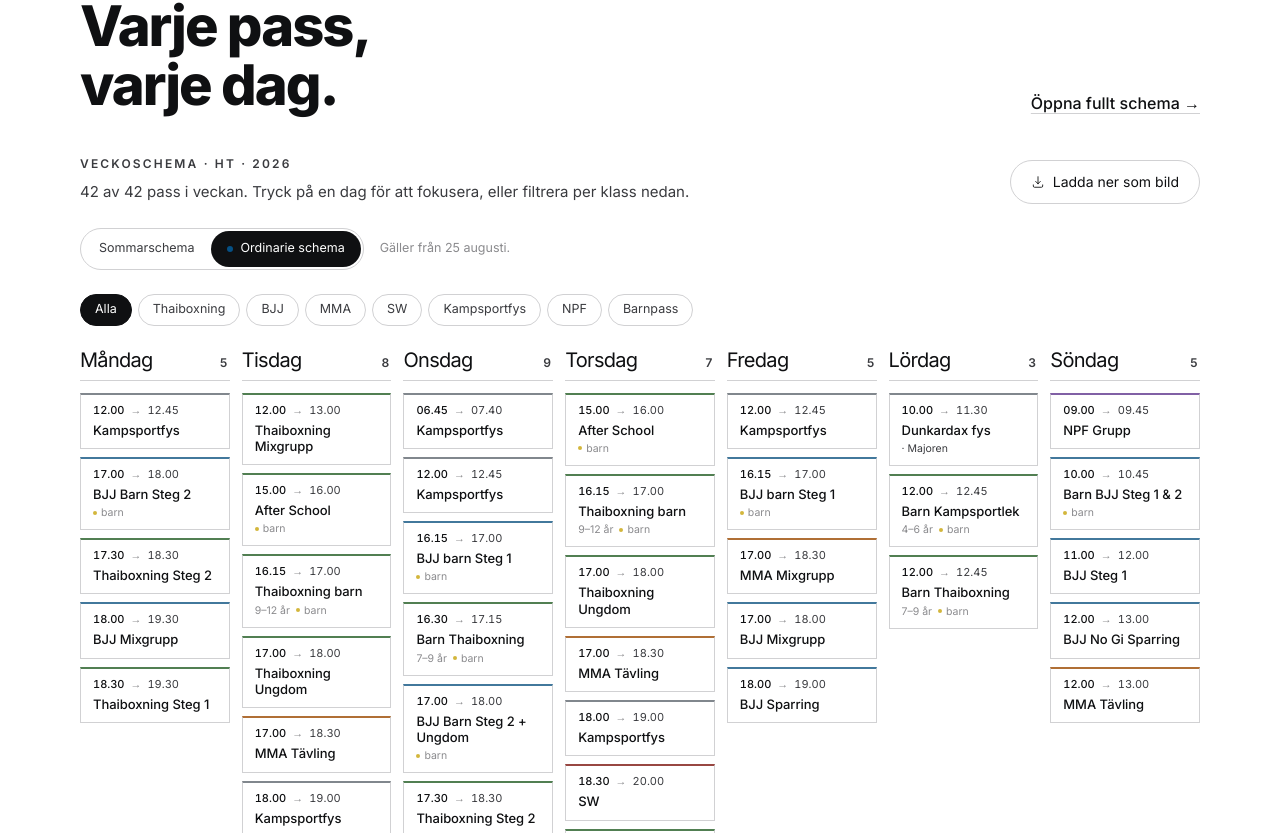
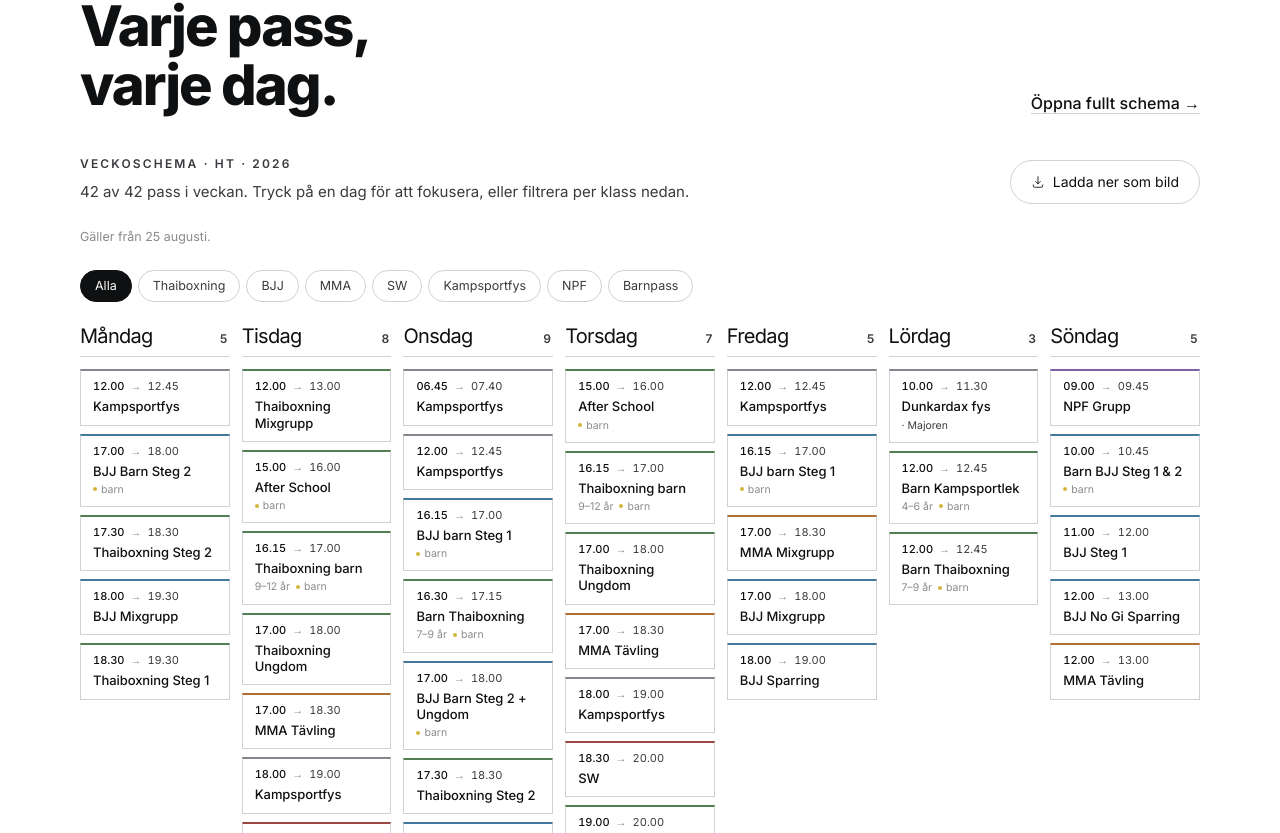
Before and after one commit to GPNaslund/kampsportstadion.se, a Next.js app: page / in a window 1280 px wide. Shown: the part 3087-3920 px from the top of the page. Built offline with nearby package versions, Linux system fonts and the light colour scheme.

Commit message:
refactor: drop summer schedule, keep single ordinarie schema (#9)

```diff
--- a/src/components/schedule/schedule-legend.tsx
+++ b/src/components/schedule/schedule-legend.tsx
@@ -16,8 +16,8 @@ interface Props {
   className?: string;
 }
 
-// Only legend what the shown term actually runs — a summer term with no kids'
-// classes shouldn't advertise a barn swatch.
+// Only legend what the schedule actually runs — no barn swatch if there are no
+// kids' classes.
 export default function ScheduleLegend({ sessions, className = '' }: Props) {
   const families = new Set(sessions.map((s) => s.family));
   const hasKids = sessions.some((s) => s.isKids);
--- a/src/components/schedule/schedule.tsx
+++ b/src/components/schedule/schedule.tsx
@@ -2,16 +2,13 @@
 
 import { useEffect, useMemo, useRef, useState } from 'react';
 import {
-  ACTIVE_TERM,
-  TERMS,
-  TERM_ORDER,
+  TERM,
   DAY_ORDER,
   DAY_LABELS,
   FAMILY_LABELS,
   ClassFamily,
   Day,
   Session,
-  TermId,
   sessionsByDay,
 } from '@/data/schedule';
 import ScheduleCard from './schedule-card';
@@ -44,7 +41,6 @@ function matchesFilter(session: Session, f: Filter) {
 }
 
 export default function Schedule() {
-  const [termId, setTermId] = useState<TermId>(ACTIVE_TERM);
   const [filter, setFilter] = useState<Filter>('all');
   const [activeDay, setActiveDay] = useState<Day>('mon');
   const [downloading, setDownloading] = useState(false);
@@ -52,8 +48,7 @@ export default function Schedule() {
   // After mount, jump to today (avoids hydration mismatch from new Date() at render)
   useEffect(() => { setActiveDay(todayAsDay()); }, []);
 
-  const term = TERMS[termId];
-  const isInEffect = termId === ACTIVE_TERM;
+  const term = TERM;
 
   const byDay = useMemo(() => sessionsByDay(term.sessions), [term]);
   const filters = useMemo(() => filtersFor(term.sessions), [term]);
@@ -73,12 +68,6 @@ export default function Schedule() {
 
   const totalCount = term.sessions.length;
   const visibleCount = term.sessions.filter((s) => matchesFilter(s, filter)).length;
-
-  function switchTerm(next: TermId) {
-    setTermId(next);
-    // The other term may not run this class at all — don't leave an empty view behind.
-    if (!filtersFor(TERMS[next].sessions).some((f) => f.value === filter)) setFilter('all');
-  }
 
   async function handleDownload() {
     if (!printableRef.current) return;
@@ -132,36 +121,7 @@ export default function Schedule() {
         </div>
       </div>
 
-      {/* Term switcher */}
-      <div className="flex flex-wrap items-center gap-x-4 gap-y-3 mb-6">
-        <div className="inline-flex items-center p-0.5 rounded-full border border-graphite-300" role="tablist" aria-label="Välj schema">
-          {TERM_ORDER.map((id) => {
-            const selected = id === termId;
-            return (
-              <button
-                key={id}
-                type="button"
-                role="tab"
-                aria-selected={selected}
-                onClick={() => switchTerm(id)}
-                className={`inline-flex items-center gap-2 h-9 px-4 rounded-full text-[12.5px] transition-colors ${
-                  selected ? 'bg-ink text-paper' : 'text-ink-soft hover:text-ink'
-                }`}
-              >
-                {id === ACTIVE_TERM && (
-                  <span className="w-[6px] h-[6px] rounded-full bg-accent shrink-0" aria-hidden="true" />
-                )}
-                <span>{TERMS[id].label}</span>
-              </button>
-            );
-          })}
-        </div>
-        <p className="text-[12.5px] text-graphite-500">
-          {isInEffect
-            ? `Gäller ${term.period}.`
-            : `Visas som förhandsvisning — gäller ${term.period}.`}
-        </p>
-      </div>
+      <p className="text-[12.5px] text-graphite-500 mb-6">Gäller {term.period}.</p>
 
       {/* Filter chips */}
       <div className="flex flex-wrap gap-1.5 mb-6">
@@ -183,26 +143,6 @@ export default function Schedule() {
           );
         })}
       </div>
-
-      {/* Inactive-term band */}
-      {!isInEffect && (
-        <div className="mb-6 bg-ink-deep text-paper px-5 py-3.5 flex flex-col w-625:flex-row w-625:items-center gap-2 w-625:gap-4">
-          <p className="text-[13px] leading-snug text-paper/70">
-            <span className="font-semibold uppercase tracking-[0.14em] text-[11px] text-paper mr-2">
-              Ej aktivt
-            </span>
-            {term.inactiveNote}
-          </p>
-          <button
-            type="button"
-            onClick={() => switchTerm(ACTIVE_TERM)}
-            className="group inline-flex items-center justify-center gap-2 h-9 px-4 text-[12.5px] font-medium rounded-full bg-paper text-ink hover:bg-accent hover:text-paper transition-colors w-625:ml-auto shrink-0"
-          >
-            Visa {TERMS[ACTIVE_TERM].label.toLowerCase()}
-            <span className="transition-transform duration-200 group-hover:translate-x-0.5" aria-hidden="true">→</span>
-          </button>
-        </div>
-      )}
 
       {/* DESKTOP: 7-column grid */}
       <div className="hidden w-900:grid grid-cols-7 gap-3">
--- a/src/data/schedule.ts
+++ b/src/data/schedule.ts
@@ -1,6 +1,4 @@
 // Source of truth for the weekly class schedule.
-// Two terms live side by side: the summer schedule and the regular one.
-// Flip ACTIVE_TERM when the summer term ends — everything else follows.
 
 export type ClassFamily = 'thai' | 'bjj' | 'mma' | 'sw' | 'fys' | 'npf';
 
@@ -18,14 +16,10 @@ export interface Session {
   location?: string;      // for off-site sessions ("Majoren")
 }
 
-export type TermId = 'summer' | 'regular';
-
 export interface Term {
-  id: TermId;
-  label: string;          // switcher label, e.g. "Sommarschema"
+  label: string;          // e.g. "Ordinarie schema"
   validFrom: string;      // human-readable, e.g. "HT · 2026"
-  period: string;         // when this term runs, e.g. "13 juli – 23 augusti"
-  inactiveNote: string;   // shown when the term is being viewed but isn't the one in effect
+  period: string;         // when the term runs, e.g. "från 25 augusti"
   note?: string;
   sessions: Session[];
 }
@@ -61,31 +55,7 @@ export const FAMILY_DOT: Record<ClassFamily, string> = {
   npf:  'bg-cls-npf',
 };
 
-const SUMMER_SESSIONS: Session[] = [
-  // ── Måndag
-  { day: 'mon', start: '17.30', end: '18.30', title: 'Thaiboxning Mixgrupp + Ungdom', family: 'thai' },
-  { day: 'mon', start: '18.00', end: '19.30', title: 'BJJ Mixgrupp',                  family: 'bjj' },
-
-  // ── Tisdag
-  { day: 'tue', start: '17.30', end: '18.30', title: 'Kampsportfys + Ungdom', family: 'fys' },
-  { day: 'tue', start: '18.30', end: '20.00', title: 'SW / MMA Mixgrupp',     family: 'sw' },
-
-  // ── Onsdag
-  { day: 'wed', start: '17.30', end: '18.30', title: 'Thaiboxning Mixgrupp + Ungdom', family: 'thai' },
-  { day: 'wed', start: '18.00', end: '19.30', title: 'BJJ Mixgrupp',                  family: 'bjj' },
-
-  // ── Torsdag
-  { day: 'thu', start: '17.30', end: '18.30', title: 'Kampsportfys + Ungdom', family: 'fys' },
-  { day: 'thu', start: '18.30', end: '20.00', title: 'SW / MMA Mixgrupp',     family: 'sw' },
-
-  // ── Fredag
-  { day: 'fri', start: '17.00', end: '18.00', title: 'BJJ Sparring', family: 'bjj' },
-
-  // ── Lördag
-  { day: 'sat', start: '10.00', end: '11.30', title: 'Dunkardax fys', family: 'fys', location: 'Majoren' },
-];
-
-const REGULAR_SESSIONS: Session[] = [
+const SESSIONS: Session[] = [
   // ── Måndag
   { day: 'mon', start: '12.00', end: '12.45', title: 'Kampsportfys',        family: 'fys' },
   { day: 'mon', start: '17.00', end: '18.00', title: 'BJJ Barn Steg 2',     family: 'bjj',  isKids: true },
@@ -143,31 +113,13 @@ const REGULAR_SESSIONS: Session[] = [
   { day: 'sun', start: '12.00', end: '13.00', title: 'MMA Tävling',         family: 'mma' },
 ];
 
-export const TERMS: Record<TermId, Term> = {
-  summer: {
-    id: 'summer',
-    label: 'Sommarschema',
-    validFrom: 'Sommar · 2026',
-    period: 'till och med 24 augusti',
-    inactiveNote: 'Sommarschemat är slut. Ordinarie schema gäller från 25 augusti.',
-    note: 'Sommarschemat är slut. Från 25 augusti kör vi ordinarie schema igen.',
-    sessions: SUMMER_SESSIONS,
-  },
-  regular: {
-    id: 'regular',
-    label: 'Ordinarie schema',
-    validFrom: 'HT · 2026',
-    period: 'från 25 augusti',
-    inactiveNote: 'Ordinarie schema gäller inte just nu.',
-    note: 'Inga pass under skollov för barngrupperna. Vid förändring av enstaka pass informeras medlemmen via GymControl och e-mail.',
-    sessions: REGULAR_SESSIONS,
-  },
+export const TERM: Term = {
+  label: 'Ordinarie schema',
+  validFrom: 'HT · 2026',
+  period: 'från 25 augusti',
+  note: 'Inga pass under skollov för barngrupperna. Vid förändring av enstaka pass informeras medlemmen via GymControl och e-mail.',
+  sessions: SESSIONS,
 };
-
-export const TERM_ORDER: TermId[] = ['summer', 'regular'];
-
-// The term currently in effect. Change to 'summer' when the summer term starts.
-export const ACTIVE_TERM: TermId = 'regular';
 
 // Helpers
 export function sessionsByDay(sessions: Session[]) {
```
